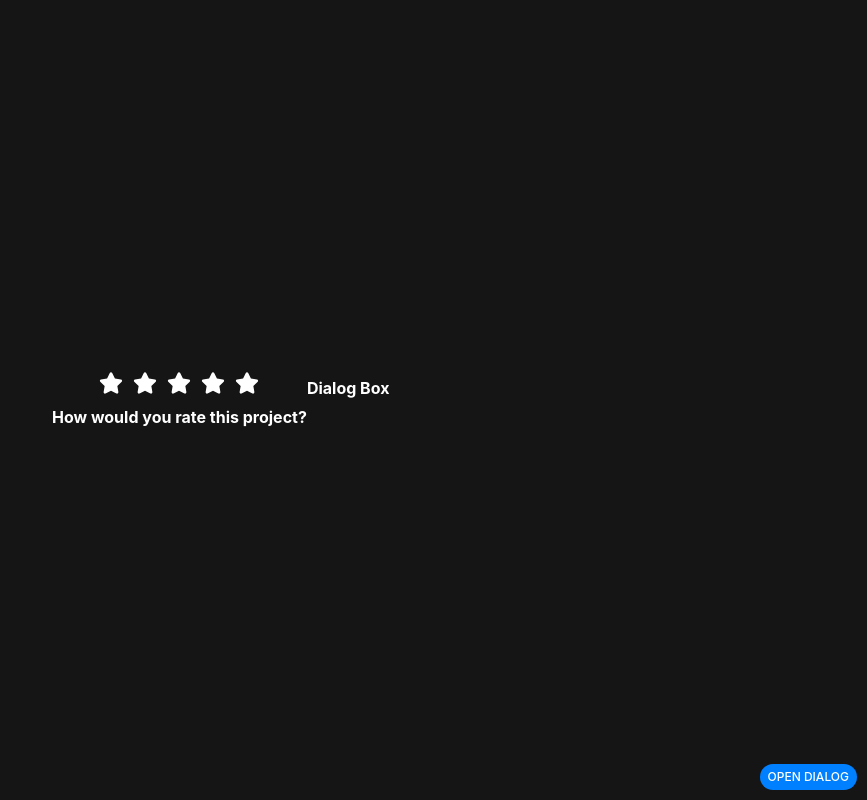
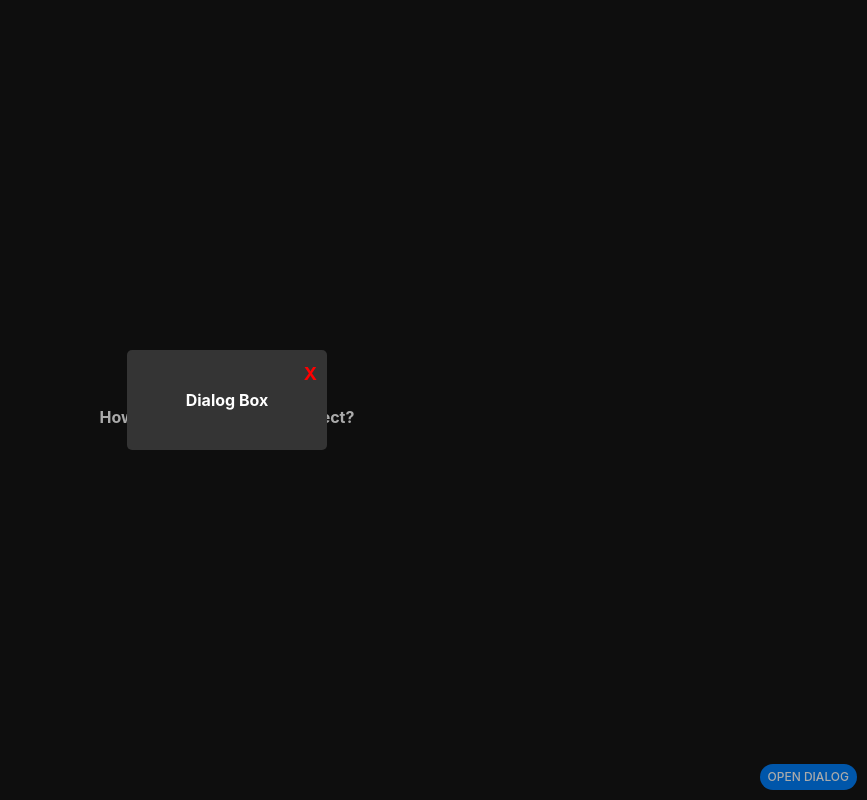
Before and after one commit to rstrauman/rating-system, a React (Create React App) app: page / in a window 1280 px wide. Both pictures are taken after a click on the button "OPEN DIALOG". Shown: the whole page, without its empty margins (413-1280 px from the left). Built offline with nearby package versions, Linux system fonts and the light colour scheme.

Commit message:
finished modal styling, app is functinoal

```diff
--- a/src/components/Dialog.js
+++ b/src/components/Dialog.js
@@ -1,9 +1,12 @@
 function Dialog(props) {
     return (
-        <div className={props.isOpen ? "open" : "close"}>
-            <h2>Dialog Box</h2>
-            <button className="close" onClick={props.closeDialog}>Close Dialog</button>
-        </div>
+        <>
+            <div className={props.isOpen ? "overlay" : "close-overlay"}></div>
+            <div className={props.isOpen ? "open" : "close"}>
+                <h2>Dialog Box</h2>
+                <button className="close-btn" onClick={props.closeDialog}>X</button>
+            </div>
+        </>
     );
 }
 
--- a/src/styles/index.css
+++ b/src/styles/index.css
@@ -69,16 +69,61 @@ h2 {
     transition: all 0.25s ease-in-out;
 }
 
-.close-btn:hover {
+.open-btn:hover {
     transform: scale(1.1);
     color:rgb(0, 128, 255);
     background-color: #fff;
 }
 
+.open, .close {
+    position: fixed;
+    top: 50%;
+    left: 50%;
+    transform: translate(-50%, -50%);
+}
+
 .open {
     visibility: visible;
+    background-color: #343434;
+    width: 200px;
+    height: 100px;
+    z-index: 3;
+    display: flex;
+    justify-content: center;
+    place-items: center;
+    border-radius: 5px;
 }
 
 .close {
     visibility: hidden;
+    display: none;
 }
+
+.close-btn {
+    position: absolute;
+    top: 10px;
+    right: 10px;
+    color: red;
+    background-color: transparent;
+    transition: all 0.25s ease-in-out;
+    font-size: 18px;
+    font-weight: 700;
+}
+
+.close-btn:hover {
+    transform: scale(1.2);
+}
+
+.overlay {
+    position: fixed;
+    top: 0;
+    right: 0;
+    background-color: rgba(0, 0, 0, 0.333);
+    width: 100vw;
+    height: 100svh;
+    z-index: 1;
+}
+
+.close-overlay {
+    visibility: hidden;
+}
```
